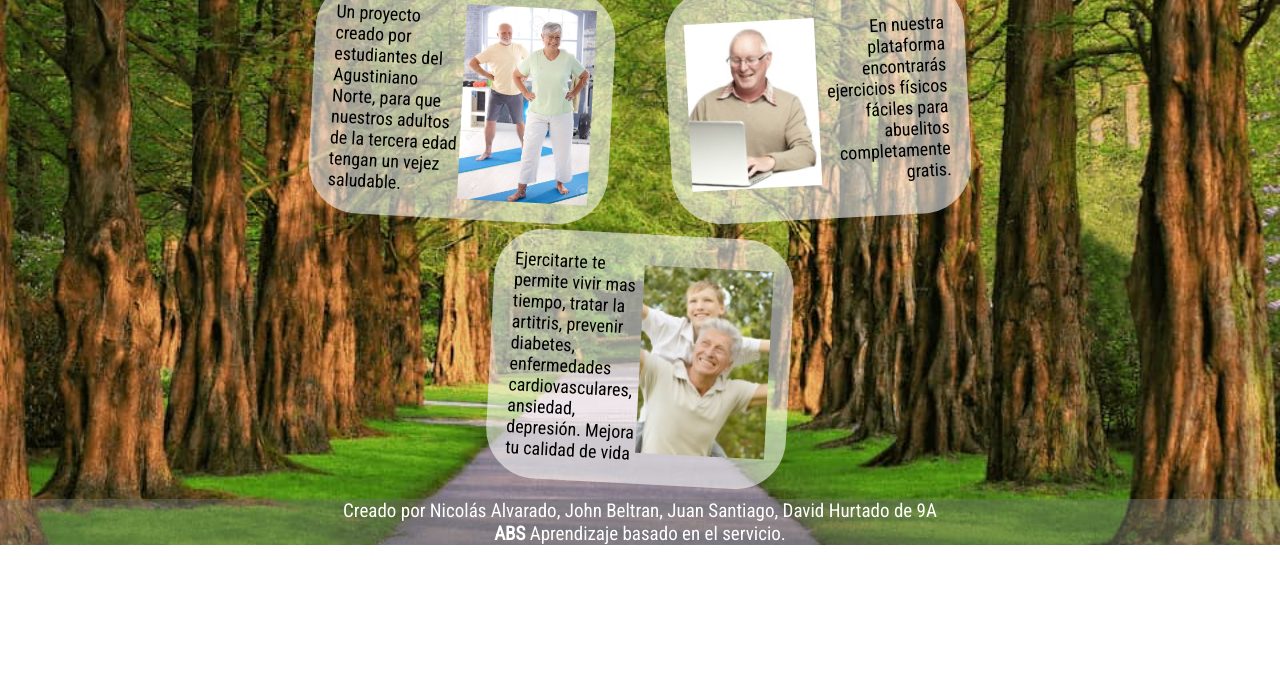
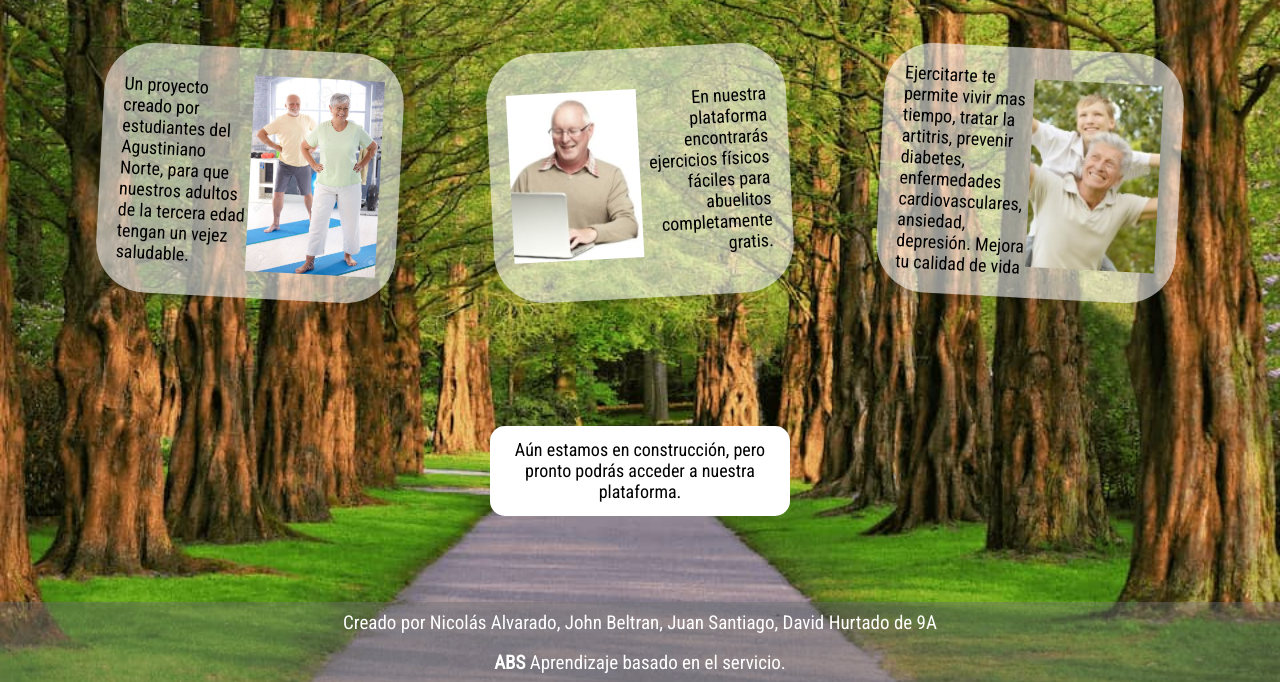
Before and after one commit to santigo171/envejecer-saludable, a plain HTML site: page index.html in a window 1280 px wide. Shown: the part 118-800 px from the top of the page. Drawn offline with Linux system fonts and the light colour scheme; a web font is replaced by a local one.

Commit message:
Finished first version of the plataform

```diff
--- a/index.html
+++ b/index.html
@@ -19,6 +19,7 @@
         </header>
         <main>
             <section class="welcome">
+                <div class="welcome__slide-container">
                     <div class="welcome__slide welcome__slide--1">
                         <p>Un proyecto creado por estudiantes del Agustiniano Norte, para que nuestros adultos de la tercera edad tengan un vejez saludable.</p>
                         <img class="welcome__slide--img" src="./img/welcome-image-1.jpg" alt="Dos señores de la tercera edad ejercitando su cuerpo">
@@ -33,6 +34,9 @@
                         <p>Ejercitarte te permite vivir mas tiempo, tratar la artitris, prevenir diabetes, enfermedades cardiovasculares, ansiedad, depresión. Mejora tu calidad de vida</p>
                         <img src="./img/welcome-image-3.jpg" alt="">
                     </div>
+                </div>
+
+                <div class="welcome__button center"><p>Aún estamos en construcción, pero pronto podrás acceder a nuestra plataforma.</p></div>
             </section>
         </main>
         <footer class="center">
--- a/styles.css
+++ b/styles.css
@@ -20,12 +20,23 @@ html {
   width: 100vw;
 
   display: grid;
-  /* grid-template-rows: 10% 80% 10%; */
 
   background-image: url(./img/background.jpg);
   background-repeat: no-repeat;
   background-size: cover;
   background-position: center;
+}
+
+@media (min-height: 582px) {
+  .grid-layout {
+    height: 100vh;
+  }
+}
+
+@media (min-width: 900px) {
+  .grid-layout {
+    grid-template-rows: 10% 80% 10%;
+  }
 }
 
 header {
@@ -60,17 +71,22 @@ header img {
 .welcome {
   height: 100%;
   padding: 30px 10px;
-
-  display: flex;
-  flex-wrap: wrap;
-  justify-content: center;
+  display: grid;
+  align-items: center;
 
   font-size: 1.8rem;
 }
 
+.welcome__slide-container {
+  width: 100%;
+  display: flex;
+  flex-wrap: wrap;
+  justify-content: center;
+}
+
 @media (min-width: 620px) {
-  .welcome {
-    padding: 0 20%;
+  .welcome__slide-container {
+    /* padding: 0 10%; */
     justify-content: space-evenly;
   }
 }
@@ -115,6 +131,23 @@ header img {
   grid-row: 1;
 }
 
+.welcome__button {
+  margin: 0 auto;
+  width: 300px;
+  height: 90px;
+  border-radius: 15px;
+
+  text-align: center;
+
+  background-color: #fff;
+  /* cursor: pointer; */
+  transition: background-color 0.3s;
+}
+
+.welcome__button:hover {
+  background-color: rgb(187, 187, 187);
+}
+
 footer {
   text-align: center;
   color: #fff;
```
Lines whose indentation alone changed are shown as unchanged.
